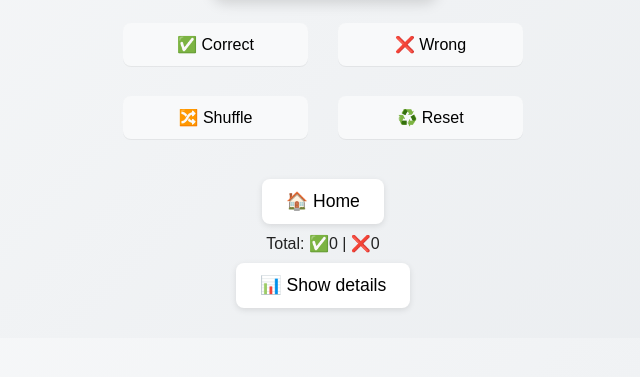
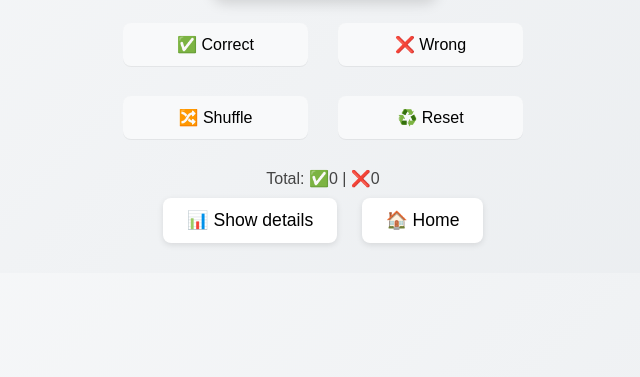
Before and after one commit to Viltokas/hiragana-pwa, a plain HTML site: page index.html in a window 1280 px wide. Both pictures are taken after a click on the button "📖 Learn All Characters". Shown: the part 267-644 px from the top of the page, without its empty margins (317-957 px from the left). Drawn offline with Linux system fonts and the light colour scheme.

Commit message:
Update index.html

```diff
--- a/index.html
+++ b/index.html
@@ -9,6 +9,7 @@
 </head>
 <body>
 
+<!-- TITLE / MENU PAGE -->
 <div id="title-page">
   <h1>Hiragana Study App</h1>
   <button onclick="startMode('learn-all')">📖 Learn All Characters</button>
@@ -17,17 +18,15 @@
   <button onclick="startMode('picture')">🖼️ Learn with Pictures</button>
 </div>
 
+<!-- APP PAGE -->
 <div id="app" style="display:none;">
   <div id="card" class="card"></div>
   <div class="controls" id="controls"></div>
-  <div class="progress" id="progress"></div>
+  <div class="progress" id="progress-summary"></div>
+  <div id="progress-details" style="display:none; white-space:pre;"></div>
+  <button onclick="toggleDetails()">📊 Show details</button>
   <button onclick="goHome()">🏠 Home</button>
 </div>
-
-<div id="progress-summary"></div>
-<div id="progress-details" style="display:none; white-space:pre;"></div>
-<button onclick="toggleDetails()">📊 Show details</button>
-
 
 <script src="script.js"></script>
 <script>
```
